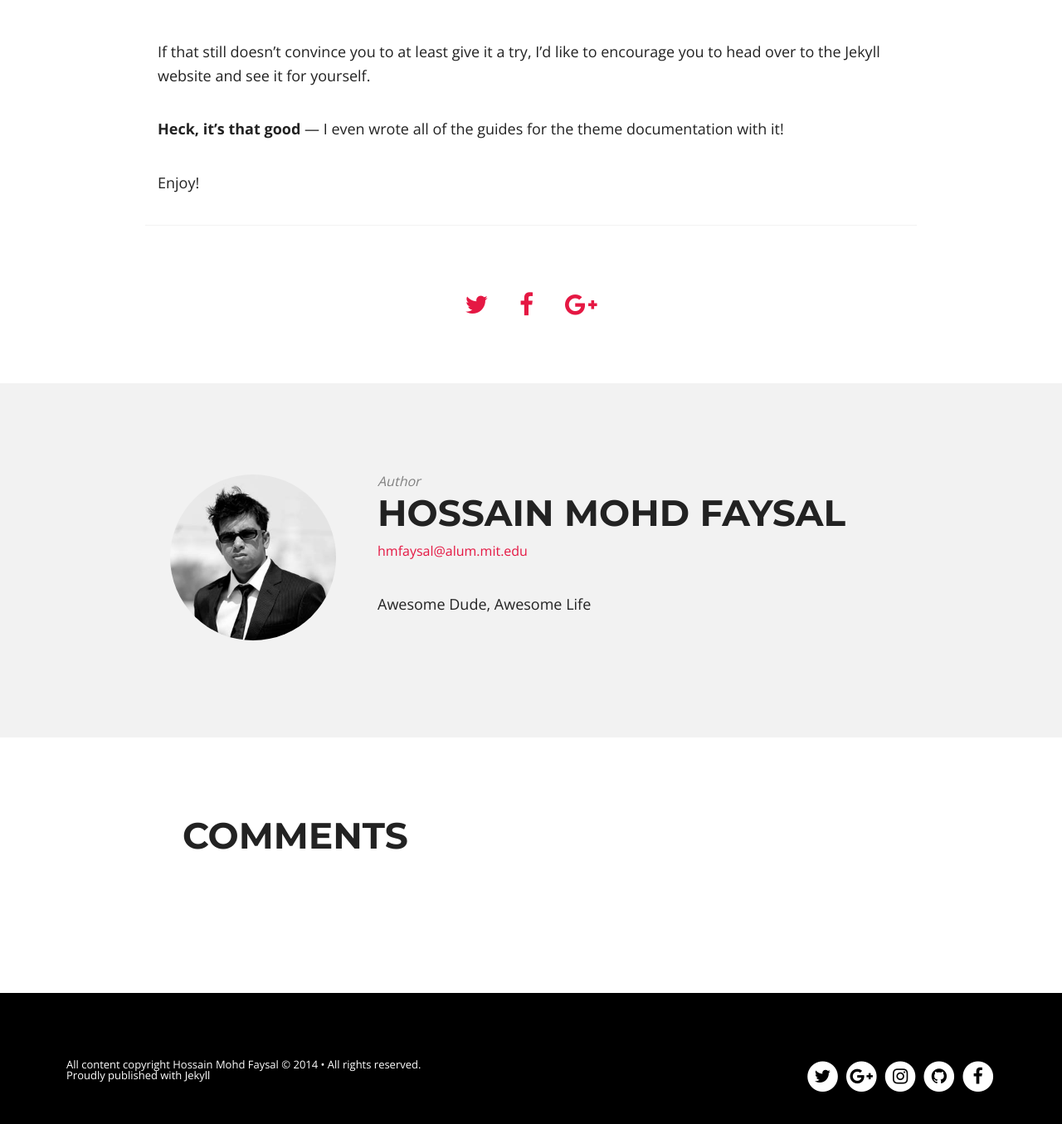
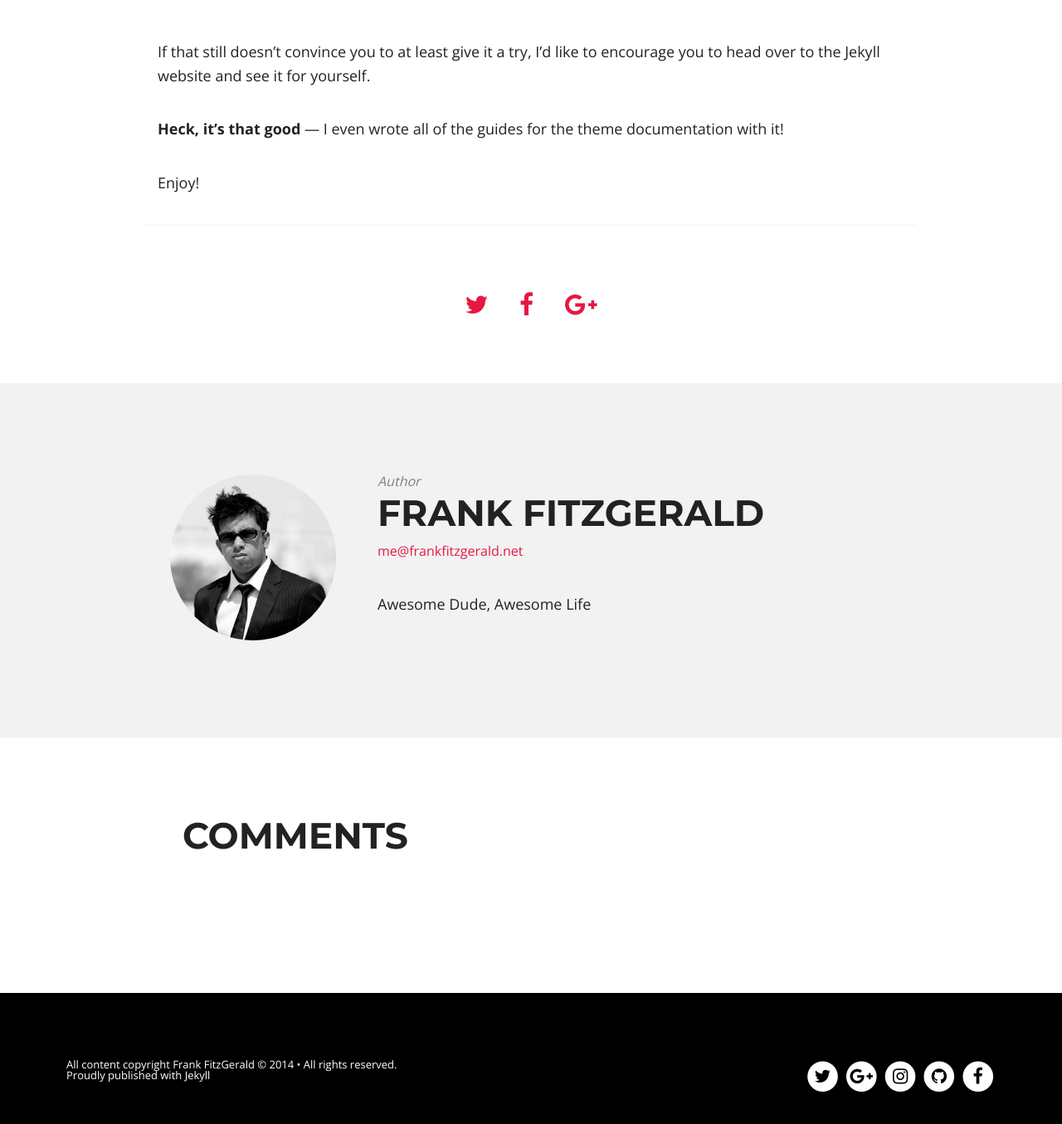
Before and after one commit to FrankFitzGerald/frankfitzgerald.github.io, a Jekyll site: the page built from _posts/2014-07-23-why-jekyll.md, in a window 1280 px wide and 1400 px high, scrolled down 1288 px. Shown: the top 1355 px of the window at 83% size. Built offline with Jekyll 4.4.1, drawn with Linux system fonts in a browser that asks for light colours; nearby versions of some CDN libraries; comment, search, counter and statistics services are not loaded; some of the changed text lies outside the part shown.

Commit message:
Updated _config.yml
Updated _config.yml with my info and paths

```diff
--- a/_config.yml
+++ b/_config.yml
@@ -7,25 +7,25 @@ dropcap:			true
 # Change url to your domain. Leave localhost server or blank when working locally.
 # or use the hint from http://jekyllrb.com/docs/github-pages/ to keep this the same
 # whether working locally or remotely. Start Jekyll with: jekyll serve --baseurl ''
-url:        	  /Notepad
+url:
 
 # Owner/author information
 owner:
-  name:           Hossain Mohd Faysal
+  name:           Frank FitzGerald
   avatar:         hmfaysal.jpg
-  email:          hmfaysal@alum.mit.edu
+  email:          me@frankfitzgerald.net
   # Use the coder's toolbox at http://coderstoolbox.net/string/#!encoding=xml&action=encode&charset=us_ascii to encode your description into XML string
   description:    Awesome Dude, Awesome Life
   # Social networking links used in footer. Update and remove as you like.
-  twitter:        hmfaysal
-  facebook:       hmfaysal
-  github:         hmfaysal
-  instagram:      hmfaysal
+  twitter:        frank_fitz
+  facebook:       FitzGeraldFrank
+  github:         FrankFitzGerald
+  instagram:      frankjfitzgerald
   # For Google Authorship https://plus.google.com/authorship
-  google_plus:    https://plus.google.com/u/0/102602916593522619858
+  google_plus:    https://plus.google.com/
 
 # Analytics and webmaster tools stuff goes here
-google_analytics:   UA-39365944-7
+google_analytics:
 google_verify:
 # https://ssl.bing.com/webmaster/configure/verify/ownership Option 2 content= goes here
 bing_verify:
@@ -71,8 +71,8 @@ kramdown:
 
 prose:
   rooturl: '_posts'
-  siteurl: 'http://hmfaysal.github.io/Notepad/'
-  relativeLinks: 'http://hmfaysal.github.io/Notepad/links.jsonp'
+  siteurl: 'http://frankfitzgerald.github.io'
+  relativeLinks: 'http://frankfitzgerald.github.io/links.jsonp'
   media: 'images'
   metadata:
     _posts:
```
